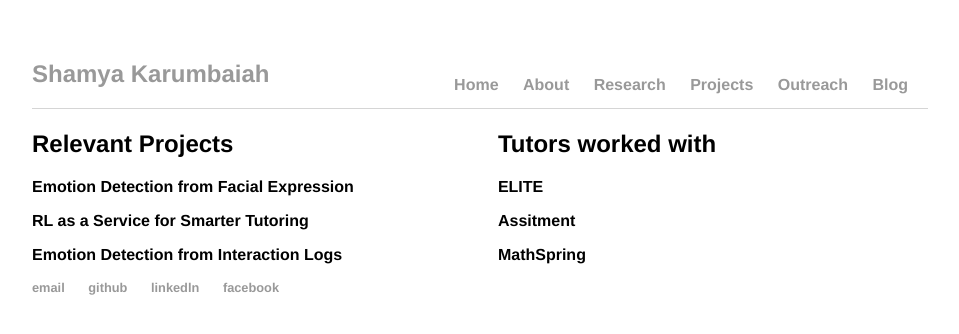
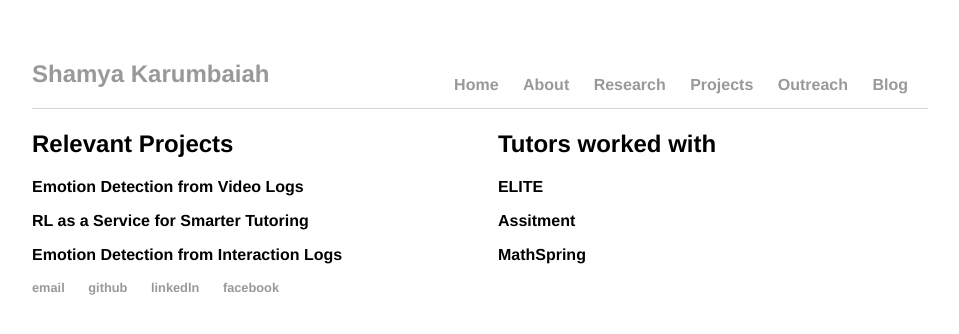
Before and after one commit to Shamya/shamyatest.github.io, a Jekyll site: the page built from projects/index.html, in a window 1280 px wide. Shown: the top 334 px of the page, without its empty margins (160-1119 px from the left). Built offline with Jekyll 4.4.1, drawn with Linux system fonts in a browser that asks for light colours.

Commit message:
Update index.html

```diff
--- a/projects/index.html
+++ b/projects/index.html
@@ -4,7 +4,7 @@ title: Shamya Karumbaiah
 ---
 <div class = "section1" >
   <h2>Relevant Projects</h2>
-  <h3>Emotion Detection from Facial Expression</h3>
+  <h3>Emotion Detection from Video Logs</h3>
   <h3>RL as a Service for Smarter Tutoring</h3>
   <h3>Emotion Detection from Interaction Logs</h3>
 </div>
```
